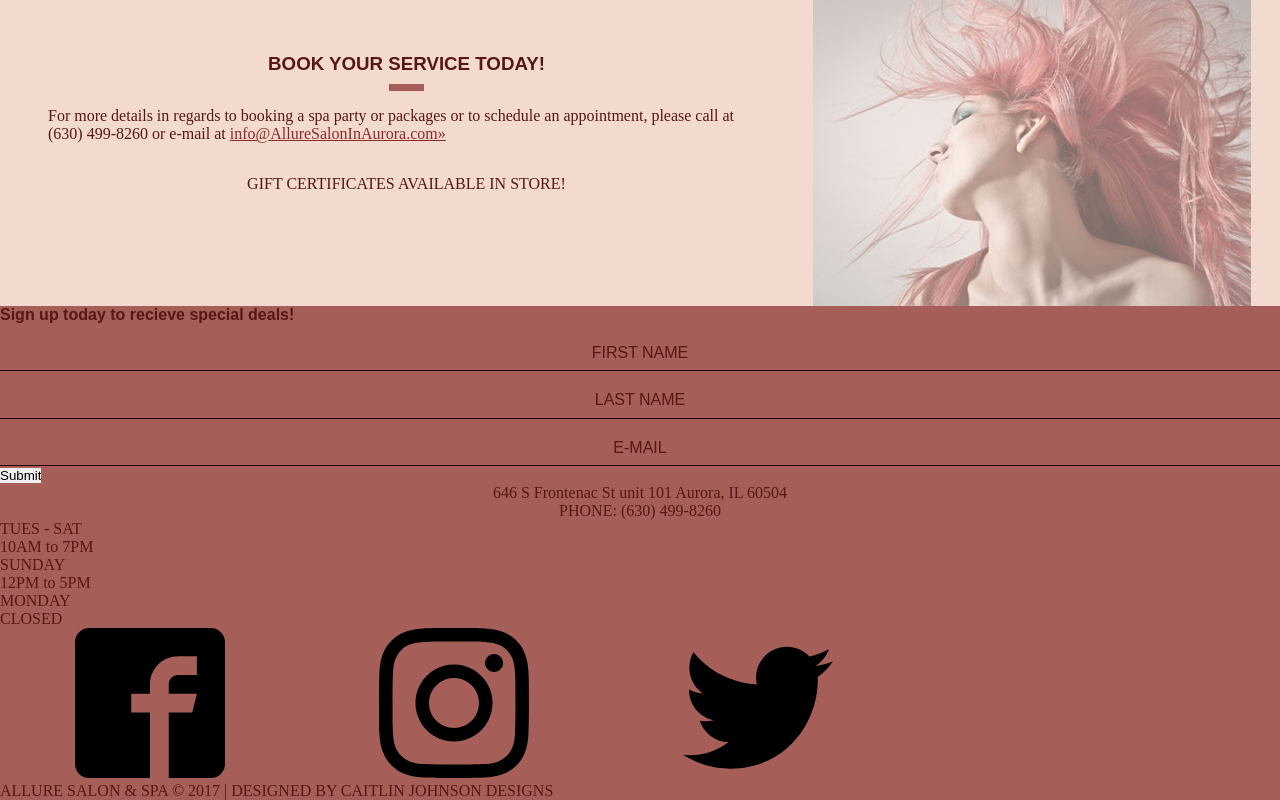
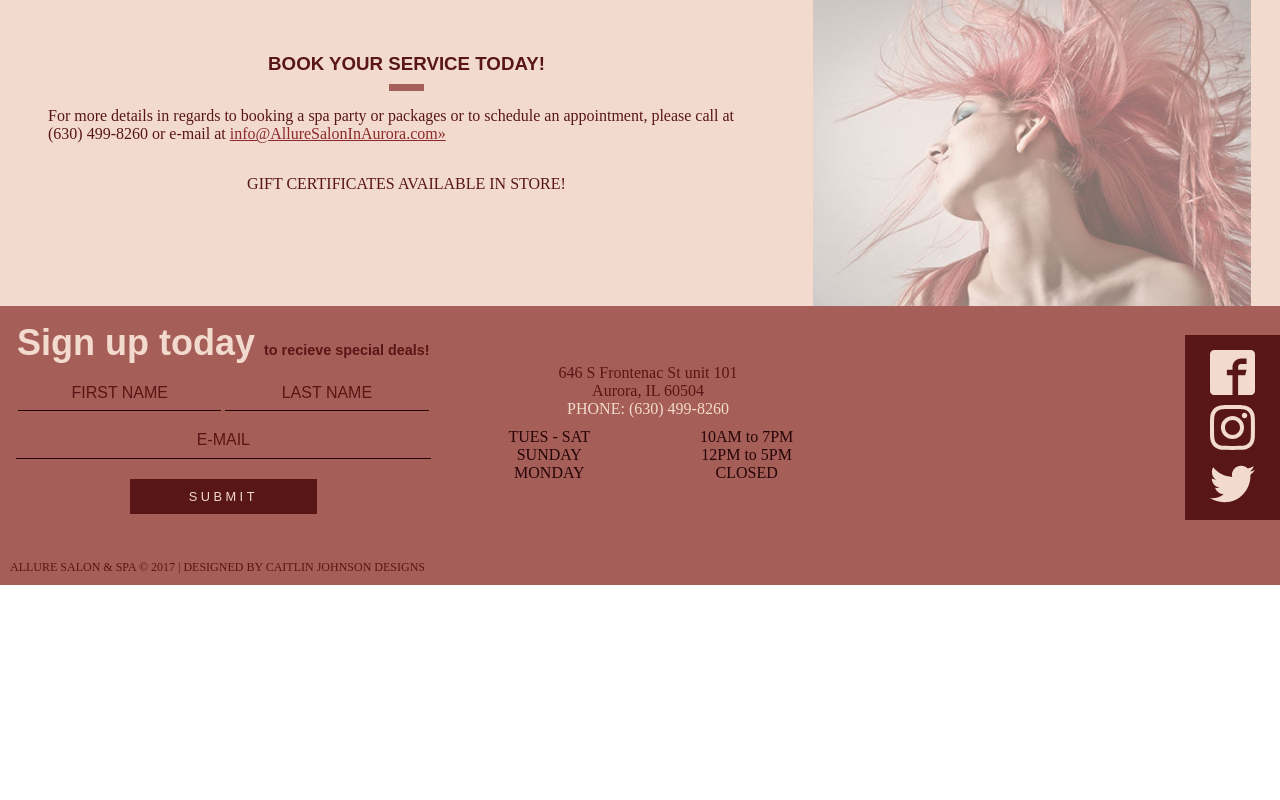
Before and after one commit to cjohnson1088/final-project, a plain HTML site: page index.html in a window 1280 px wide. Shown: the part 1097-1897 px from the top of the page. After the commit the page ends 1682 px from the top, so only its background shows below. Drawn offline with Linux system fonts and the light colour scheme.

Commit message:
styled footer on homepage

```diff
--- a/assets/src/scss/main.scss
+++ b/assets/src/scss/main.scss
@@ -40,10 +40,7 @@ $body-copy: "museo-slab",serif;
 	text-align: center;
 }
 
-.grid {
-	display: grid;
-}
-
+// BODY
 body {
 	font-family: $body-copy;
 }
@@ -98,6 +95,14 @@ h3 {
 
 h4 {
 	font-family: $san-serif;
+	font-size: .9em;
+
+	.fancy {
+		font-family: $script;
+		font-size: 2.5em;
+		margin-right: 5px;
+		color: $beige;
+	}
 }
 
 #homepage-heading {
@@ -115,7 +120,8 @@ h4 {
   font-size: 7rem;
   line-height: 12px;
   margin-left: -.52em;
-  text-shadow: 0 3px 4px rgba(149, 134, 134, 0.75);
+	text-shadow: 0 3px 4px rgba(31, 31, 31, 0.75);
+	font-weight: 500;
 }
 
 h2,
@@ -200,9 +206,45 @@ main {
 footer {
 	background-color: $pink;
 	color: $maroon;
+
+	.grid {
+		display: grid;
+	  grid-template-columns: 1fr 1fr 1fr;
+	  grid-template-rows: auto;
+	  grid-gap: 10px;
+		padding: 1em 0 1em 1em;
+
+		.location {
+			align-self: center;
+
+			.times {
+				padding: 10px;
+				margin: auto;
+				display: grid;
+				grid-template-columns: 1fr 1fr;
+				grid-template-rows: auto;
+				color: $red-black;
+			}
+
+			.phone {
+				color: $beige;
+			}
+		}
+	}
+
+	.copywrite {
+		font-size: .75em;
+		padding: 10px;
+
+	}
 }
 
 // FORM
+.names {
+	width: 49%;
+	display: inline-block;
+}
+
 label {
 	display: block;
 	font-family: $san-serif;
@@ -224,3 +266,40 @@ input[type="email"] {
   margin: auto;
 	box-sizing: border-box;
 }
+
+.submit-btn {
+	padding: 20px;
+
+	input[type="submit"] {
+		background-color: $maroon;
+	  font-family: $san-serif;
+		color: $beige;
+		font-size: .8em;
+		letter-spacing: 3.5px;
+	  text-transform: uppercase;
+	  padding: 10px;
+	  width: 50%;
+	}
+}
+
+// SOCIAL MEDIA
+.social-media-wrapper {
+	background-color: $maroon;
+	padding: 10px 20px;
+	align-self: center;
+	justify-self: end;
+
+	.social-media {
+		float: right;
+
+		.icon {
+			fill: $beige;
+			max-width: 45px;
+			height: 45px;
+			padding: 5px;
+			display: block;
+
+		}
+	}
+
+}
--- a/index.html
+++ b/index.html
@@ -47,7 +47,7 @@
     <!-- WELCOME -->
     <main>
       <!--<img class="overlay" src="assets/dist/img/flower-overlay.png" alt="flowers" title="flowers">-->
-      <h2>WELCOME</h2>
+      <h2 class="centered">WELCOME</h2>
       <div class="pink-divider"></div>
       <div class="column-wrapper">
         <p class="column">Allure Salon, ideally situated in Aurora, between Naperville and Oswego, has been serving the western suburbs of Chicago since 2006. We offer traditional services such as Threading and Henna/Mehndi application, as well as Waxing, Facials, and a broad range of Hair services. </p>
@@ -86,36 +86,48 @@
 
     <footer>
       <div class="grid">
+
+    <!-- NEWSLETTER SIGN UP -->
+        <form class="centered">
           <h4><span class="fancy">Sign up today</span> to recieve special deals!</h4>
 
-    <!-- NEWSLETTER SIGN UP -->
-        <form>
+          <div class="names">
             <label for="name" class="centered">FIRST NAME</label>
             <input class="centered" type="text" name="first name">
+          </div>
+
+          <div class="names">
             <label for="name" class="centered">LAST NAME</label>
             <input class="centered" type="text" name="last name">
+          </div>
           <label for="email" class="centered">E-MAIL</label>
           <input class="centered" type="email" name="e-mail">
+
+          <div class="submit-btn">
             <input type="submit" value="Submit">
+          </div>
         </form>
-      </div>
 
       <!-- LOCATION & HOURS -->
-      <div class="grid">
-        <p class="centered">646 S Frontenac St
-          unit 101
-          Aurora, IL 60504</p>
-        <p class="centered">PHONE: (630) 499-8260</p>
+        <div class="location">
+          <p class="centered">646 S Frontenac St unit 101</p>
+              <p class="centered">Aurora, IL 60504</p>
+          <p class="centered phone">PHONE: (630) 499-8260</p>
+          <div class="times centered">
             <p>TUES - SAT</p><p>10AM to 7PM</p>
             <p>SUNDAY</p><p>12PM to 5PM</p>
             <p>MONDAY</p><p>CLOSED</p>
           </div>
+        </div>
 
         <!-- SOCIAL MEDIA LINKS -->
+        <div class="social-media-wrapper">
           <div class="social-media">
-        <svg class="icon icon-facebook"><use xlink:href="#icon-facebook"></use></svg>
-        <svg class="icon icon-instagram"><use xlink:href="#icon-instagram"></use></svg>
-        <svg class="icon icon-twitter"><use xlink:href="#icon-twitter"></use></svg>
+            <a href="#"><svg class="icon icon-facebook"><use xlink:href="#icon-facebook"></use></svg></a>
+            <a href="#"><svg class="icon icon-instagram"><use xlink:href="#icon-instagram"></use></svg></a>
+            <a href="#"><svg class="icon icon-twitter"><use xlink:href="#icon-twitter"></use></svg></a>
+          </div>
+        </div>
       </div>
           <p class="copywrite">ALLURE SALON & SPA &#169; 2017 | DESIGNED BY CAITLIN JOHNSON DESIGNS</p>
     </footer>
```
Also changed, not shown: assets/dist/css/main-dist.css, assets/dist/css/main.css, 3 other files. Lines whose indentation alone changed are shown as unchanged.
